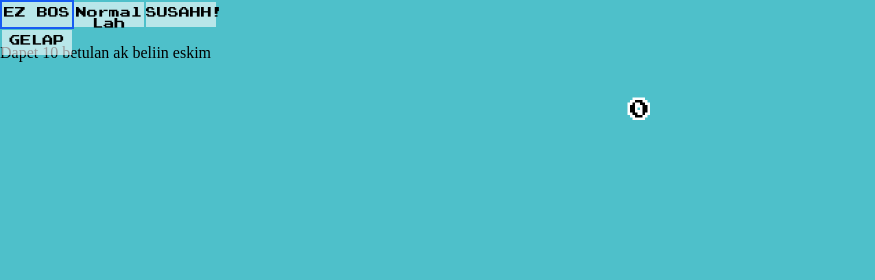
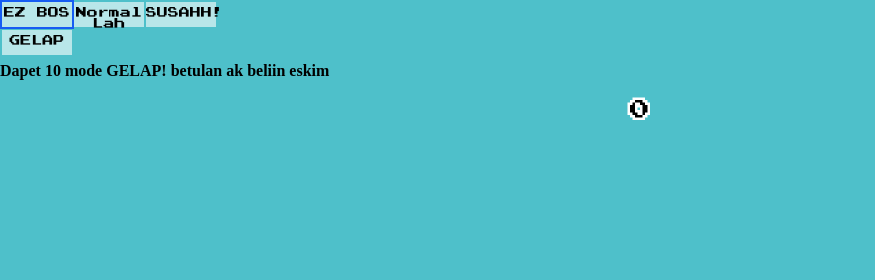
Before and after one commit to IbnaClevaro10/flappy-bird2, a plain HTML site: page index.html in a window 1280 px wide. Shown: the top 280 px of the page, 0-875 px from the left. Drawn offline with Linux system fonts and the light colour scheme.

Commit message:
Update index.html

```diff
--- a/index.html
+++ b/index.html
@@ -66,7 +66,8 @@ canvas {
 	<br/>
 	<div id="modes">
 		<div id="flashlight" class="mode">GELAP</div>
-	<p>Dapet 10 betulan ak beliin eskim</p>
+		<br>
+	<p><strong>Dapet 10 mode GELAP! betulan ak beliin eskim</strong></p>
 
 		<!-- <div id="hidden" class="mode">HD</div> -->
 	</div>
```
